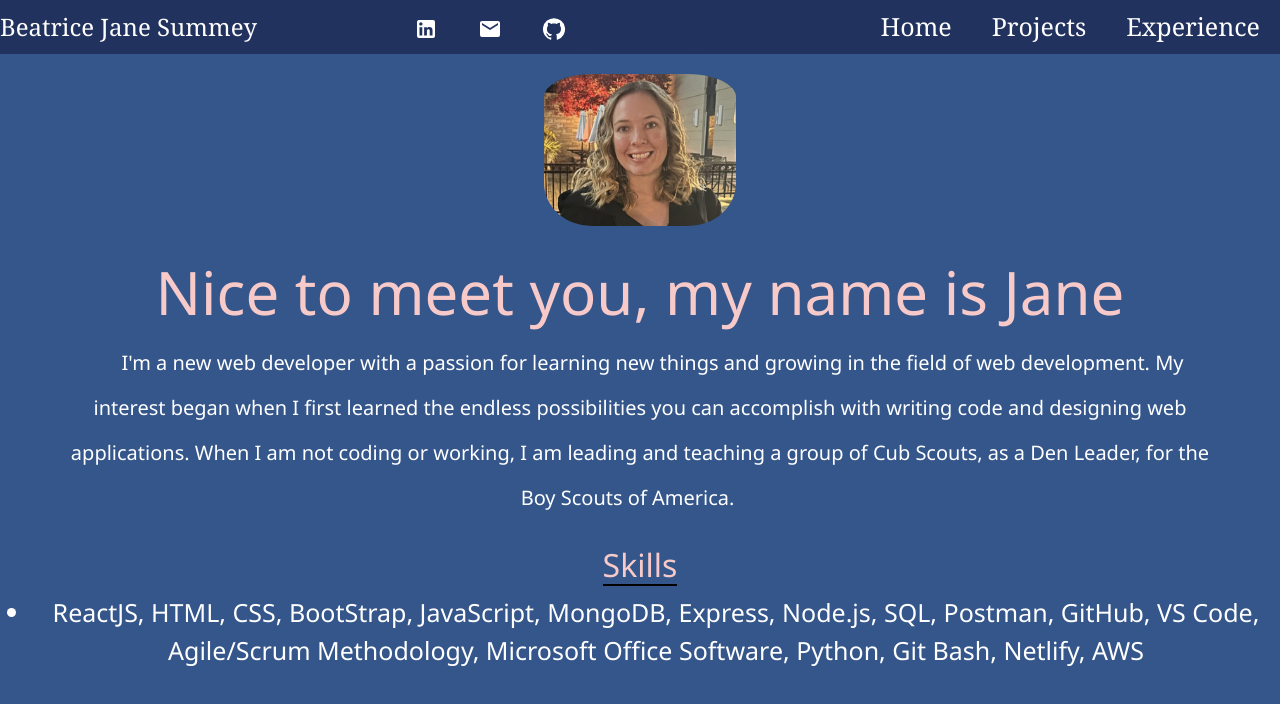
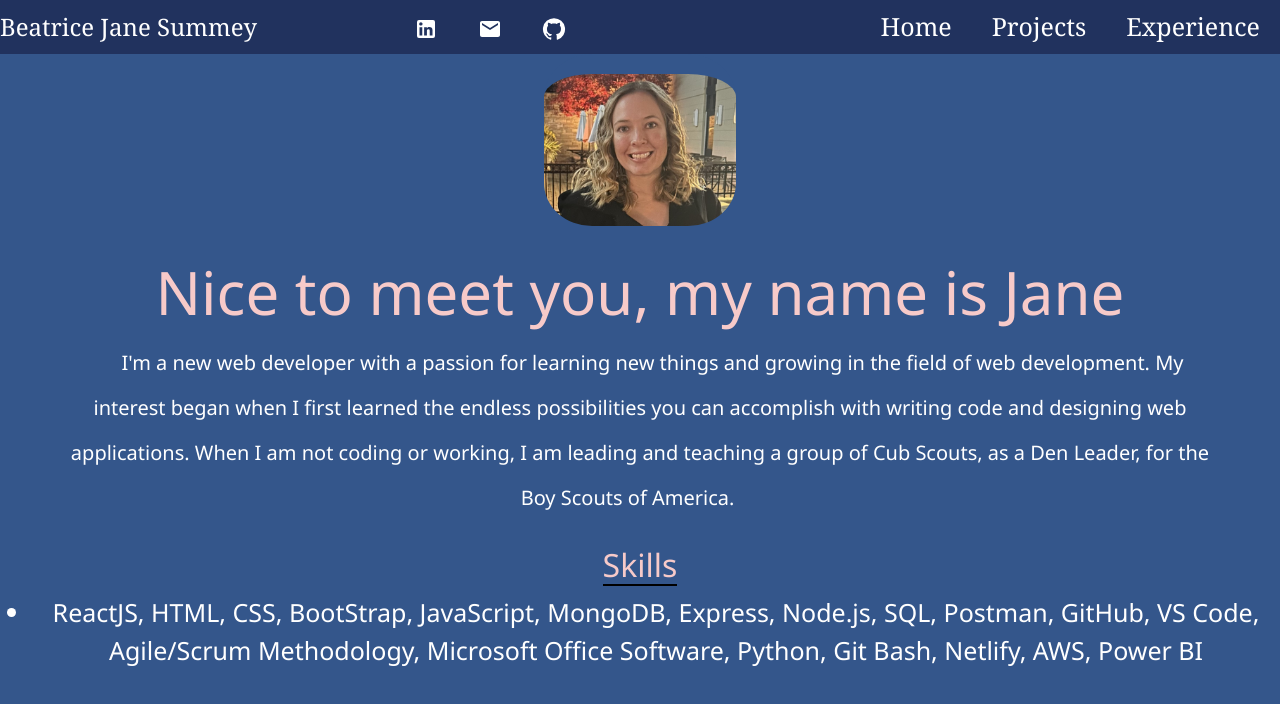
Before and after one commit to jasummey/Portfolio, a React (Create React App) app: page / in a window 1280 px wide. Shown: the top 704 px of the page. Built offline with nearby package versions, Linux system fonts and the light colour scheme.

Commit message:
UPdate to skills and education.

```diff
--- a/src/components/Experience.js
+++ b/src/components/Experience.js
@@ -12,7 +12,7 @@ function Experience() {
         <h4> Associates Degree Business Administration</h4>
         <li>
           Cleveland Community College, Shelby, NC, In Progress, estimated
-          completion, Spring, 2024.
+          completion, Summer, 2024.
         </li>
       </div>
       <div>
--- a/src/components/Home.js
+++ b/src/components/Home.js
@@ -32,7 +32,8 @@ function Home() {
             <span>
               ReactJS, HTML, CSS, BootStrap, JavaScript, MongoDB, Express,
               Node.js, SQL, Postman, GitHub, VS Code, Agile/Scrum Methodology,
-              Microsoft Office Software, Python, Git Bash, Netlify, AWS
+              Microsoft Office Software, Python, Git Bash, Netlify, AWS, Power
+              BI
             </span>
           </li>
         </ul>
```
